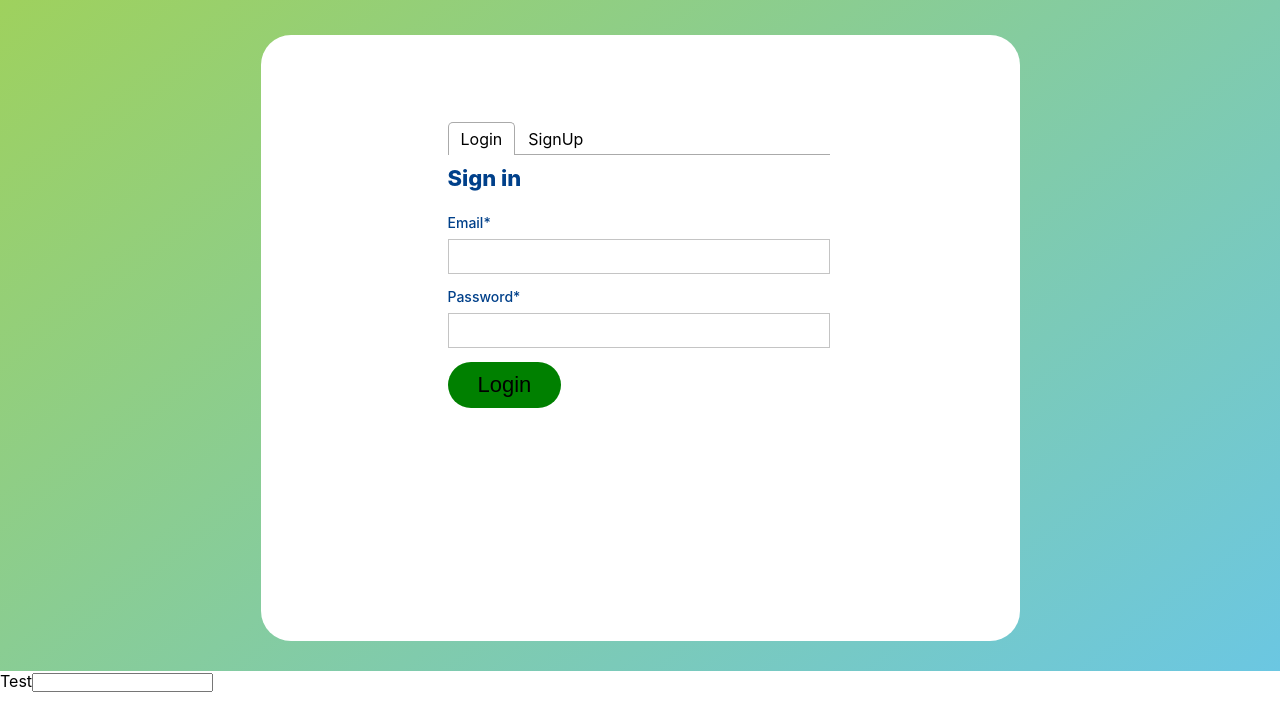
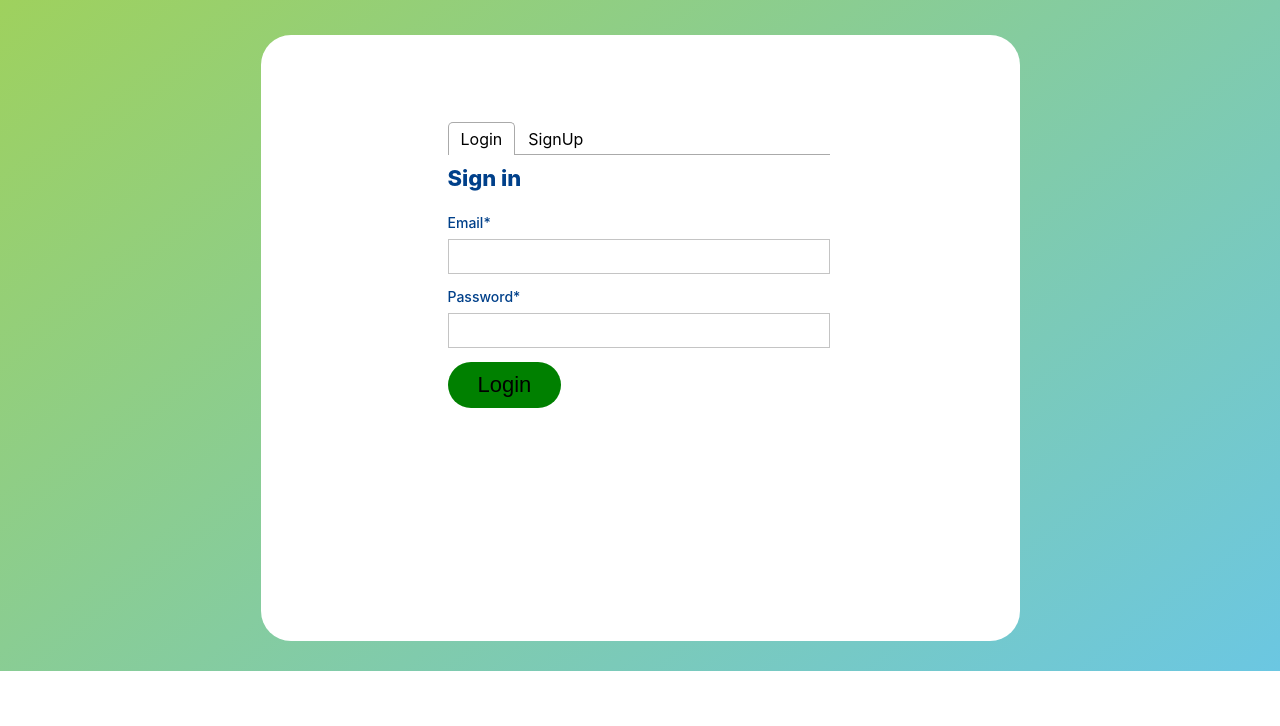
Before and after one commit to Ashokkumar-21/React-Test3, a React (Create React App) app in the folder client/: page / in a window 1280 px wide. Shown: the top 726 px of the page. Built offline with nearby package versions, Linux system fonts and the light colour scheme.

Commit message:
Corrections

```diff
--- a/client/src/pages/HomePage.tsx
+++ b/client/src/pages/HomePage.tsx
@@ -34,10 +34,6 @@ export const HomePage: React.FC<HomePageProps> = () => {
           </Tabs>
         </div>
       </div>
-      <form>
-        <label htmlFor="lab1">Test</label>
-        <input type="text" id="lab1" />
-      </form>
     </div>
   );
 };
```
